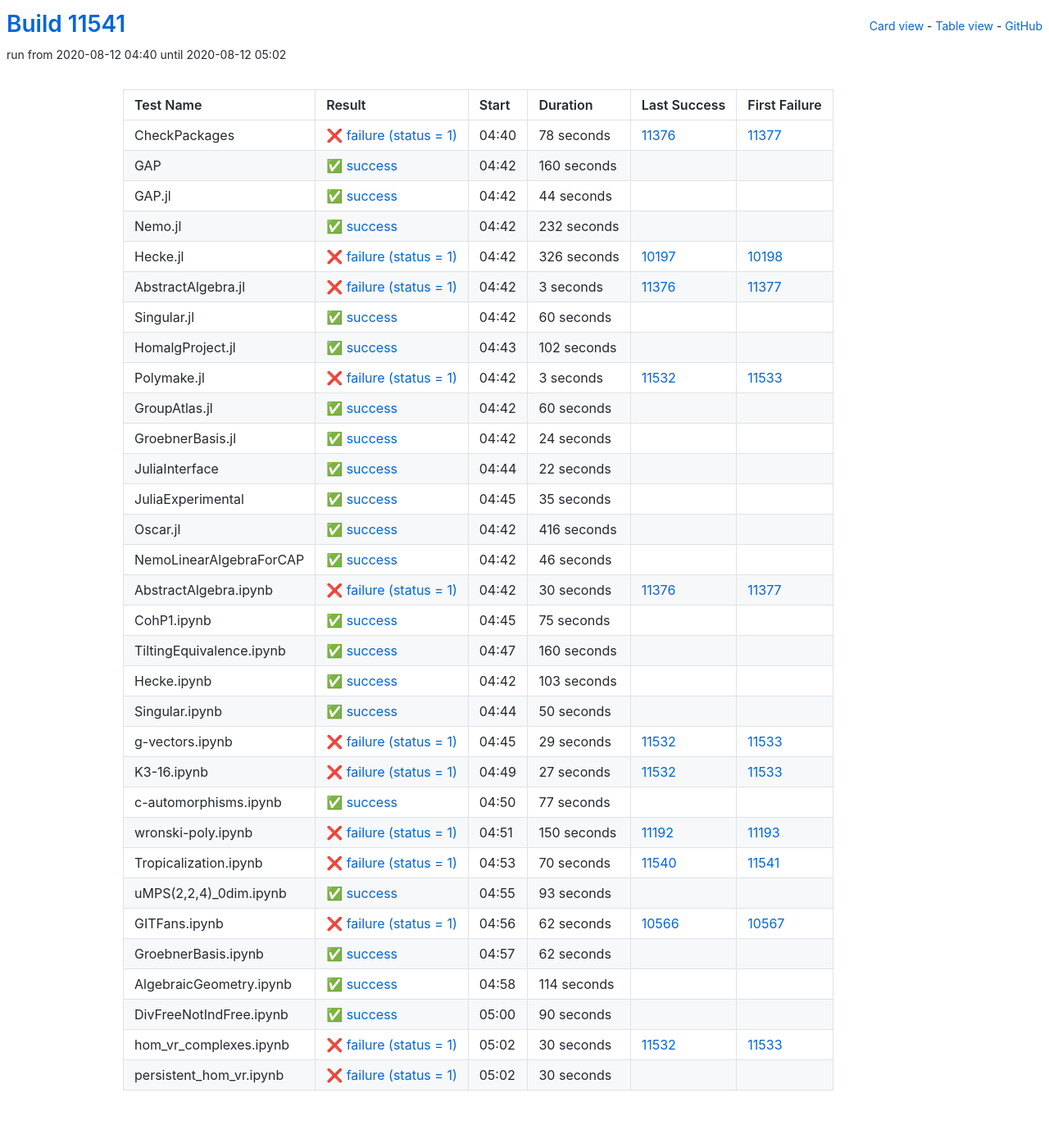
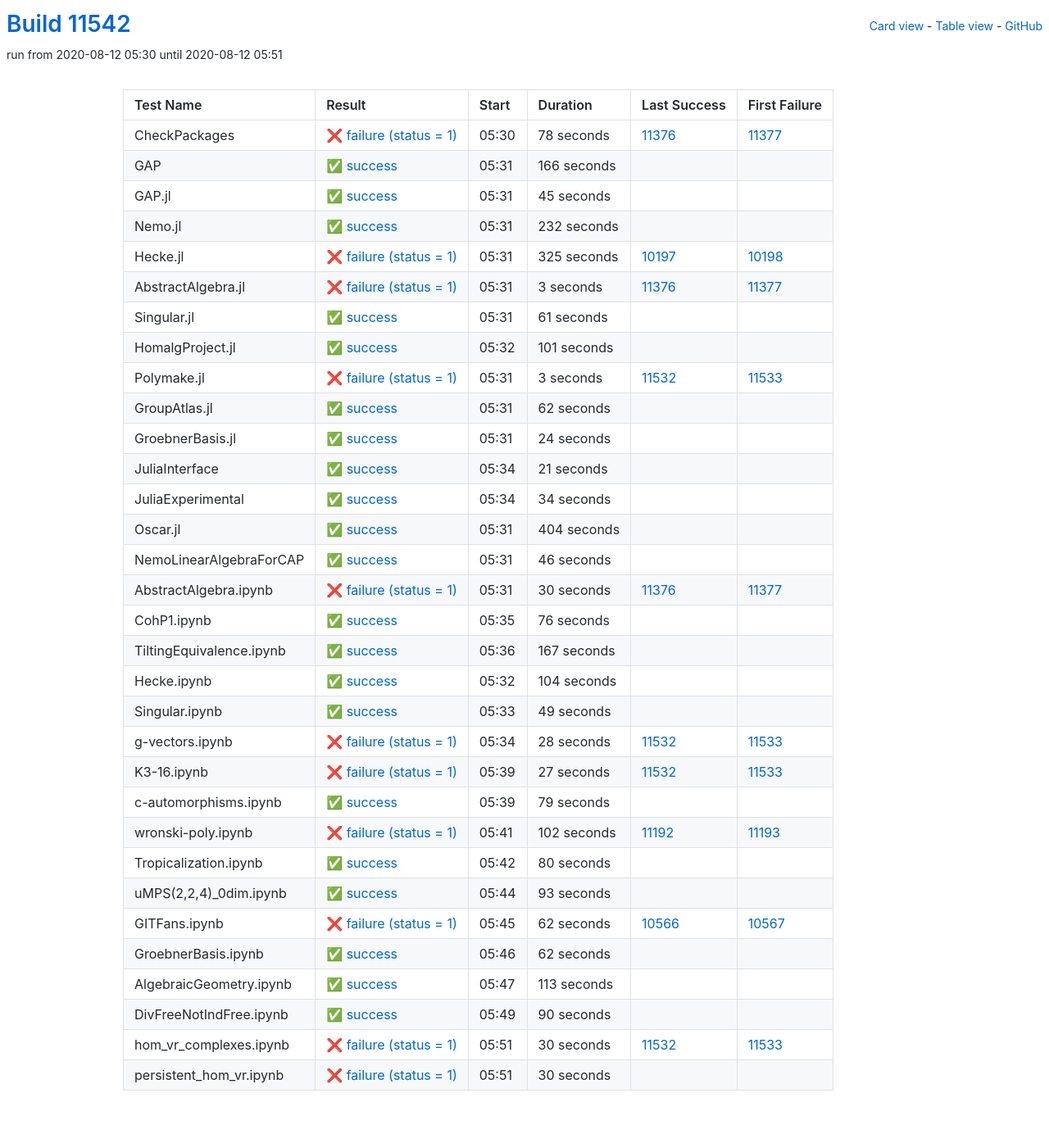
Before and after one commit to oscar-system/oscar-ci-status, a Jekyll site: the page built from table.html, in a window 1280 px wide. Shown: the whole page at 82% size. Built offline with Jekyll 4.4.1, drawn with Linux system fonts in a browser that asks for light colours.

Commit message:
Build #11542

```diff
--- a/_data/ci.yml
+++ b/_data/ci.yml
@@ -1,6 +1,6 @@
 ---
-build: 11541
-build_url: https://oscarci.mathematik.uni-kl.de/job/oscar/11541/
+build: 11542
+build_url: https://oscarci.mathematik.uni-kl.de/job/oscar/11542/
 job: oscar
 organization: oscar-system
 repo: oscar-ci-status
@@ -8,8 +8,8 @@
 tests:
 - name: CheckPackages
   id: checkpackages
-  log: https://oscarci.mathematik.uni-kl.de/job/oscar/11541/artifact/logs/build-11541/CheckPackages.log
-  start: 2020-08-12 04:40
+  log: https://oscarci.mathematik.uni-kl.de/job/oscar/11542/artifact/logs/build-11542/CheckPackages.log
+  start: 2020-08-12 05:30
   success: false
   exitcode: 1
   status: failure
@@ -20,32 +20,32 @@
   first_failure_url: https://oscarci.mathematik.uni-kl.de/job/oscar/11377/
 - name: GAP
   id: gap
-  log: https://oscarci.mathematik.uni-kl.de/job/oscar/11541/artifact/logs/build-11541/GAP.log
-  start: 2020-08-12 04:42
+  log: https://oscarci.mathematik.uni-kl.de/job/oscar/11542/artifact/logs/build-11542/GAP.log
+  start: 2020-08-12 05:31
   success: true
   exitcode: 0
   status: success
-  duration: 160
+  duration: 166
   last_success: false
   last_success_url:
   first_failure: false
   first_failure_url:
 - name: GAP.jl
   id: gap-jl
-  log: https://oscarci.mathematik.uni-kl.de/job/oscar/11541/artifact/logs/build-11541/GAP.jl.log
-  start: 2020-08-12 04:42
+  log: https://oscarci.mathematik.uni-kl.de/job/oscar/11542/artifact/logs/build-11542/GAP.jl.log
+  start: 2020-08-12 05:31
   success: true
   exitcode: 0
   status: success
-  duration: 44
+  duration: 45
   last_success: false
   last_success_url:
   first_failure: false
   first_failure_url:
 - name: Nemo.jl
   id: nemo-jl
-  log: https://oscarci.mathematik.uni-kl.de/job/oscar/11541/artifact/logs/build-11541/Nemo.jl.log
-  start: 2020-08-12 04:42
+  log: https://oscarci.mathematik.uni-kl.de/job/oscar/11542/artifact/logs/build-11542/Nemo.jl.log
+  start: 2020-08-12 05:31
   success: true
   exitcode: 0
   status: success
@@ -56,20 +56,20 @@
   first_failure_url:
 - name: Hecke.jl
   id: hecke-jl
-  log: https://oscarci.mathematik.uni-kl.de/job/oscar/11541/artifact/logs/build-11541/Hecke.jl.log
-  start: 2020-08-12 04:42
+  log: https://oscarci.mathematik.uni-kl.de/job/oscar/11542/artifact/logs/build-11542/Hecke.jl.log
+  start: 2020-08-12 05:31
   success: false
   exitcode: 1
   status: failure
-  duration: 326
+  duration: 325
   last_success: 10197
   last_success_url: https://oscarci.mathematik.uni-kl.de/job/oscar/10197/
   first_failure: 10198
   first_failure_url: https://oscarci.mathematik.uni-kl.de/job/oscar/10198/
 - name: AbstractAlgebra.jl
   id: abstractalgebra-jl
-  log: https://oscarci.mathematik.uni-kl.de/job/oscar/11541/artifact/logs/build-11541/AbstractAlgebra.jl.log
-  start: 2020-08-12 04:42
+  log: https://oscarci.mathematik.uni-kl.de/job/oscar/11542/artifact/logs/build-11542/AbstractAlgebra.jl.log
+  start: 2020-08-12 05:31
   success: false
   exitcode: 1
   status: failure
@@ -80,32 +80,32 @@
   first_failure_url: https://oscarci.mathematik.uni-kl.de/job/oscar/11377/
 - name: Singular.jl
   id: singular-jl
-  log: https://oscarci.mathematik.uni-kl.de/job/oscar/11541/artifact/logs/build-11541/Singular.jl.log
-  start: 2020-08-12 04:42
+  log: https://oscarci.mathematik.uni-kl.de/job/oscar/11542/artifact/logs/build-11542/Singular.jl.log
+  start: 2020-08-12 05:31
   success: true
   exitcode: 0
   status: success
-  duration: 60
+  duration: 61
   last_success: false
   last_success_url:
   first_failure: false
   first_failure_url:
 - name: HomalgProject.jl
   id: homalgproject-jl
-  log: https://oscarci.mathematik.uni-kl.de/job/oscar/11541/artifact/logs/build-11541/HomalgProject.jl.log
-  start: 2020-08-12 04:43
+  log: https://oscarci.mathematik.uni-kl.de/job/oscar/11542/artifact/logs/build-11542/HomalgProject.jl.log
+  start: 2020-08-12 05:32
   success: true
   exitcode: 0
   status: success
-  duration: 102
+  duration: 101
   last_success: false
   last_success_url:
   first_failure: false
   first_failure_url:
 - name: Polymake.jl
   id: polymake-jl
-  log: https://oscarci.mathematik.uni-kl.de/job/oscar/11541/artifact/logs/build-11541/Polymake.jl.log
-  start: 2020-08-12 04:42
+  log: https://oscarci.mathematik.uni-kl.de/job/oscar/11542/artifact/logs/build-11542/Polymake.jl.log
+  start: 2020-08-12 05:31
   success: false
   exitcode: 1
   status: failure
@@ -116,20 +116,20 @@
   first_failure_url: https://oscarci.mathematik.uni-kl.de/job/oscar/11533/
 - name: GroupAtlas.jl
   id: groupatlas-jl
-  log: https://oscarci.mathematik.uni-kl.de/job/oscar/11541/artifact/logs/build-11541/GroupAtlas.jl.log
-  start: 2020-08-12 04:42
+  log: https://oscarci.mathematik.uni-kl.de/job/oscar/11542/artifact/logs/build-11542/GroupAtlas.jl.log
+  start: 2020-08-12 05:31
   success: true
   exitcode: 0
   status: success
-  duration: 60
+  duration: 62
   last_success: false
   last_success_url:
   first_failure: false
   first_failure_url:
 - name: GroebnerBasis.jl
   id: groebnerbasis-jl
-  log: https://oscarci.mathematik.uni-kl.de/job/oscar/11541/artifact/logs/build-11541/GroebnerBasis.jl.log
-  start: 2020-08-12 04:42
+  log: https://oscarci.mathematik.uni-kl.de/job/oscar/11542/artifact/logs/build-11542/GroebnerBasis.jl.log
+  start: 2020-08-12 05:31
   success: true
   exitcode: 0
   status: success
@@ -140,44 +140,44 @@
   first_failure_url:
 - name: JuliaInterface
   id: juliainterface
-  log: https://oscarci.mathematik.uni-kl.de/job/oscar/11541/artifact/logs/build-11541/JuliaInterface.log
-  start: 2020-08-12 04:44
+  log: https://oscarci.mathematik.uni-kl.de/job/oscar/11542/artifact/logs/build-11542/JuliaInterface.log
+  start: 2020-08-12 05:34
   success: true
   exitcode: 0
   status: success
-  duration: 22
+  duration: 21
   last_success: false
   last_success_url:
   first_failure: false
   first_failure_url:
 - name: JuliaExperimental
   id: juliaexperimental
-  log: https://oscarci.mathematik.uni-kl.de/job/oscar/11541/artifact/logs/build-11541/JuliaExperimental.log
-  start: 2020-08-12 04:45
+  log: https://oscarci.mathematik.uni-kl.de/job/oscar/11542/artifact/logs/build-11542/JuliaExperimental.log
+  start: 2020-08-12 05:34
   success: true
   exitcode: 0
   status: success
-  duration: 35
+  duration: 34
   last_success: false
   last_success_url:
   first_failure: false
   first_failure_url:
 - name: Oscar.jl
   id: oscar-jl
-  log: https://oscarci.mathematik.uni-kl.de/job/oscar/11541/artifact/logs/build-11541/Oscar.jl.log
-  start: 2020-08-12 04:42
+  log: https://oscarci.mathematik.uni-kl.de/job/oscar/11542/artifact/logs/build-11542/Oscar.jl.log
+  start: 2020-08-12 05:31
   success: true
   exitcode: 0
   status: success
-  duration: 416
+  duration: 404
   last_success: false
   last_success_url:
   first_failure: false
   first_failure_url:
 - name: NemoLinearAlgebraForCAP
   id: nemolinearalgebraforcap
-  log: https://oscarci.mathematik.uni-kl.de/job/oscar/11541/artifact/logs/build-11541/NemoLinearAlgebraForCAP.log
-  start: 2020-08-12 04:42
+  log: https://oscarci.mathematik.uni-kl.de/job/oscar/11542/artifact/logs/build-11542/NemoLinearAlgebraForCAP.log
+  start: 2020-08-12 05:31
   success: true
   exitcode: 0
   status: success
@@ -188,8 +188,8 @@
   first_failure_url:
 - name: AbstractAlgebra.ipynb
   id: abstractalgebra-ipynb
-  log: https://oscarci.mathematik.uni-kl.de/job/oscar/11541/artifact/logs/build-11541/AbstractAlgebra.ipynb.log
-  start: 2020-08-12 04:42
+  log: https://oscarci.mathematik.uni-kl.de/job/oscar/11542/artifact/logs/build-11542/AbstractAlgebra.ipynb.log
+  start: 2020-08-12 05:31
   success: false
   exitcode: 1
   status: failure
@@ -200,68 +200,68 @@
   first_failure_url: https://oscarci.mathematik.uni-kl.de/job/oscar/11377/
 - name: CohP1.ipynb
   id: cohp1-ipynb
-  log: https://oscarci.mathematik.uni-kl.de/job/oscar/11541/artifact/logs/build-11541/CohP1.ipynb.log
-  start: 2020-08-12 04:45
+  log: https://oscarci.mathematik.uni-kl.de/job/oscar/11542/artifact/logs/build-11542/CohP1.ipynb.log
+  start: 2020-08-12 05:35
   success: true
   exitcode: 0
   status: success
-  duration: 75
+  duration: 76
   last_success: false
   last_success_url:
   first_failure: false
   first_failure_url:
 - name: TiltingEquivalence.ipynb
   id: tiltingequivalence-ipynb
-  log: https://oscarci.mathematik.uni-kl.de/job/oscar/11541/artifact/logs/build-11541/TiltingEquivalence.ipynb.log
-  start: 2020-08-12 04:47
+  log: https://oscarci.mathematik.uni-kl.de/job/oscar/11542/artifact/logs/build-11542/TiltingEquivalence.ipynb.log
+  start: 2020-08-12 05:36
   success: true
   exitcode: 0
   status: success
-  duration: 160
+  duration: 167
   last_success: false
   last_success_url:
   first_failure: false
   first_failure_url:
 - name: Hecke.ipynb
   id: hecke-ipynb
-  log: https://oscarci.mathematik.uni-kl.de/job/oscar/11541/artifact/logs/build-11541/Hecke.ipynb.log
-  start: 2020-08-12 04:42
+  log: https://oscarci.mathematik.uni-kl.de/job/oscar/11542/artifact/logs/build-11542/Hecke.ipynb.log
+  start: 2020-08-12 05:32
   success: true
   exitcode: 0
   status: success
-  duration: 103
+  duration: 104
   last_success: false
   last_success_url:
   first_failure: false
   first_failure_url:
 - name: Singular.ipynb
   id: singular-ipynb
-  log: https://oscarci.mathematik.uni-kl.de/job/oscar/11541/artifact/logs/build-11541/Singular.ipynb.log
-  start: 2020-08-12 04:44
+  log: https://oscarci.mathematik.uni-kl.de/job/oscar/11542/artifact/logs/build-11542/Singular.ipynb.log
+  start: 2020-08-12 05:33
   success: true
   exitcode: 0
   status: success
-  duration: 50
+  duration: 49
   last_success: false
   last_success_url:
   first_failure: false
   first_failure_url:
 - name: g-vectors.ipynb
   id: g-vectors-ipynb
-  log: https://oscarci.mathematik.uni-kl.de/job/oscar/11541/artifact/logs/build-11541/g-vectors.ipynb.log
-  start: 2020-08-12 04:45
+  log: https://oscarci.mathematik.uni-kl.de/job/oscar/11542/artifact/logs/build-11542/g-vectors.ipynb.log
+  start: 2020-08-12 05:34
   success: false
   exitcode: 1
   status: failure
-  duration: 29
+  duration: 28
   last_success: 11532
   last_success_url: https://oscarci.mathematik.uni-kl.de/job/oscar/11532/
   first_failure: 11533
   first_failure_url: https://oscarci.mathematik.uni-kl.de/job/oscar/11533/
 - name: K3-16.ipynb
   id: k3-16-ipynb
-  log: https://oscarci.mathematik.uni-kl.de/job/oscar/11541/artifact/logs/build-11541/K3-16.ipynb.log
-  start: 2020-08-12 04:49
+  log: https://oscarci.mathematik.uni-kl.de/job/oscar/11542/artifact/logs/build-11542/K3-16.ipynb.log
+  start: 2020-08-12 05:39
   success: false
   exitcode: 1
   status: failure
@@ -272,44 +272,44 @@
   first_failure_url: https://oscarci.mathematik.uni-kl.de/job/oscar/11533/
 - name: c-automorphisms.ipynb
   id: c-automorphisms-ipynb
-  log: https://oscarci.mathematik.uni-kl.de/job/oscar/11541/artifact/logs/build-11541/c-automorphisms.ipynb.log
-  start: 2020-08-12 04:50
+  log: https://oscarci.mathematik.uni-kl.de/job/oscar/11542/artifact/logs/build-11542/c-automorphisms.ipynb.log
+  start: 2020-08-12 05:39
   success: true
   exitcode: 0
   status: success
-  duration: 77
+  duration: 79
   last_success: false
   last_success_url:
   first_failure: false
   first_failure_url:
 - name: wronski-poly.ipynb
   id: wronski-poly-ipynb
-  log: https://oscarci.mathematik.uni-kl.de/job/oscar/11541/artifact/logs/build-11541/wronski-poly.ipynb.log
-  start: 2020-08-12 04:51
+  log: https://oscarci.mathematik.uni-kl.de/job/oscar/11542/artifact/logs/build-11542/wronski-poly.ipynb.log
+  start: 2020-08-12 05:41
   success: false
   exitcode: 1
   status: failure
-  duration: 150
+  duration: 102
   last_success: 11192
   last_success_url: https://oscarci.mathematik.uni-kl.de/job/oscar/11192/
   first_failure: 11193
   first_failure_url: https://oscarci.mathematik.uni-kl.de/job/oscar/11193/
 - name: Tropicalization.ipynb
   id: tropicalization-ipynb
-  log: https://oscarci.mathematik.uni-kl.de/job/oscar/11541/artifact/logs/build-11541/Tropicalization.ipynb.log
-  start: 2020-08-12 04:53
-  success: false
-  exitcode: 1
-  status: failure
-  duration: 70
-  last_success: 11540
-  last_success_url: https://oscarci.mathematik.uni-kl.de/job/oscar/11540/
-  first_failure: 11541
-  first_failure_url: https://oscarci.mathematik.uni-kl.de/job/oscar/11541/
+  log: https://oscarci.mathematik.uni-kl.de/job/oscar/11542/artifact/logs/build-11542/Tropicalization.ipynb.log
+  start: 2020-08-12 05:42
+  success: true
+  exitcode: 0
+  status: success
+  duration: 80
+  last_success: false
+  last_success_url:
+  first_failure: false
+  first_failure_url:
 - name: uMPS(2,2,4)_0dim.ipynb
   id: umps-2-2-4-0dim-ipynb
-  log: https://oscarci.mathematik.uni-kl.de/job/oscar/11541/artifact/logs/build-11541/uMPS-2-2-4-_0dim.ipynb.log
-  start: 2020-08-12 04:55
+  log: https://oscarci.mathematik.uni-kl.de/job/oscar/11542/artifact/logs/build-11542/uMPS-2-2-4-_0dim.ipynb.log
+  start: 2020-08-12 05:44
   success: true
   exitcode: 0
   status: success
@@ -320,8 +320,8 @@
   first_failure_url:
 - name: GITFans.ipynb
   id: gitfans-ipynb
-  log: https://oscarci.mathematik.uni-kl.de/job/oscar/11541/artifact/logs/build-11541/GITFans.ipynb.log
-  start: 2020-08-12 04:56
+  log: https://oscarci.mathematik.uni-kl.de/job/oscar/11542/artifact/logs/build-11542/GITFans.ipynb.log
+  start: 2020-08-12 05:45
   success: false
   exitcode: 1
   status: failure
@@ -332,8 +332,8 @@
   first_failure_url: https://oscarci.mathematik.uni-kl.de/job/oscar/10567/
 - name: GroebnerBasis.ipynb
   id: groebnerbasis-ipynb
-  log: https://oscarci.mathematik.uni-kl.de/job/oscar/11541/artifact/logs/build-11541/GroebnerBasis.ipynb.log
-  start: 2020-08-12 04:57
+  log: https://oscarci.mathematik.uni-kl.de/job/oscar/11542/artifact/logs/build-11542/GroebnerBasis.ipynb.log
+  start: 2020-08-12 05:46
   success: true
   exitcode: 0
   status: success
@@ -344,20 +344,20 @@
   first_failure_url:
 - name: AlgebraicGeometry.ipynb
   id: algebraicgeometry-ipynb
-  log: https://oscarci.mathematik.uni-kl.de/job/oscar/11541/artifact/logs/build-11541/AlgebraicGeometry.ipynb.log
-  start: 2020-08-12 04:58
+  log: https://oscarci.mathematik.uni-kl.de/job/oscar/11542/artifact/logs/build-11542/AlgebraicGeometry.ipynb.log
+  start: 2020-08-12 05:47
   success: true
   exitcode: 0
   status: success
-  duration: 114
+  duration: 113
   last_success: false
   last_success_url:
   first_failure: false
   first_failure_url:
 - name: DivFreeNotIndFree.ipynb
   id: divfreenotindfree-ipynb
-  log: https://oscarci.mathematik.uni-kl.de/job/oscar/11541/artifact/logs/build-11541/DivFreeNotIndFree.ipynb.log
-  start: 2020-08-12 05:00
+  log: https://oscarci.mathematik.uni-kl.de/job/oscar/11542/artifact/logs/build-11542/DivFreeNotIndFree.ipynb.log
+  start: 2020-08-12 05:49
   success: true
   exitcode: 0
   status: success
@@ -368,8 +368,8 @@
   first_failure_url:
 - name: hom_vr_complexes.ipynb
   id: hom-vr-complexes-ipynb
-  log: https://oscarci.mathematik.uni-kl.de/job/oscar/11541/artifact/logs/build-11541/hom_vr_complexes.ipynb.log
-  start: 2020-08-12 05:02
+  log: https://oscarci.mathematik.uni-kl.de/job/oscar/11542/artifact/logs/build-11542/hom_vr_complexes.ipynb.log
+  start: 2020-08-12 05:51
   success: false
   exitcode: 1
   status: failure
@@ -380,8 +380,8 @@
   first_failure_url: https://oscarci.mathematik.uni-kl.de/job/oscar/11533/
 - name: persistent_hom_vr.ipynb
   id: persistent-hom-vr-ipynb
-  log: https://oscarci.mathematik.uni-kl.de/job/oscar/11541/artifact/logs/build-11541/persistent_hom_vr.ipynb.log
-  start: 2020-08-12 05:02
+  log: https://oscarci.mathematik.uni-kl.de/job/oscar/11542/artifact/logs/build-11542/persistent_hom_vr.ipynb.log
+  start: 2020-08-12 05:51
   success: false
   exitcode: 1
   status: failure
```
Also changed, not shown: README.md.
